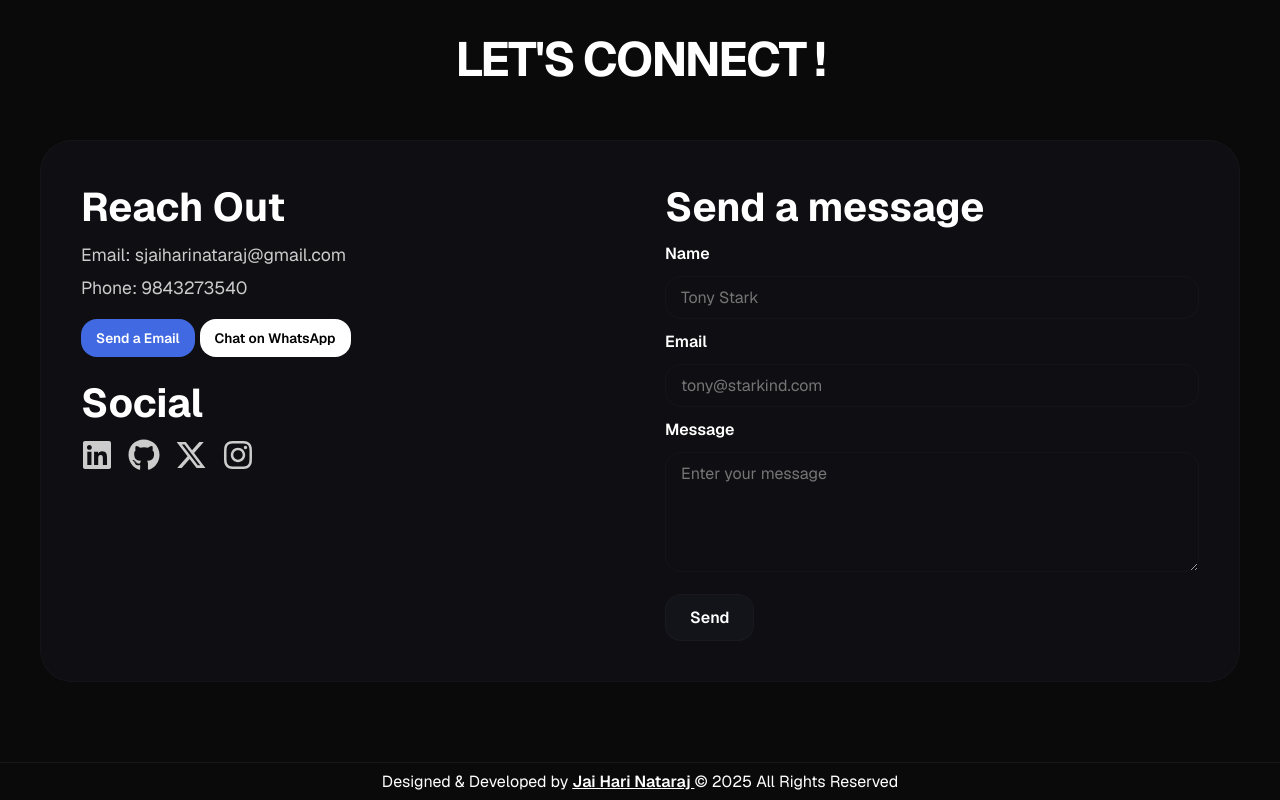
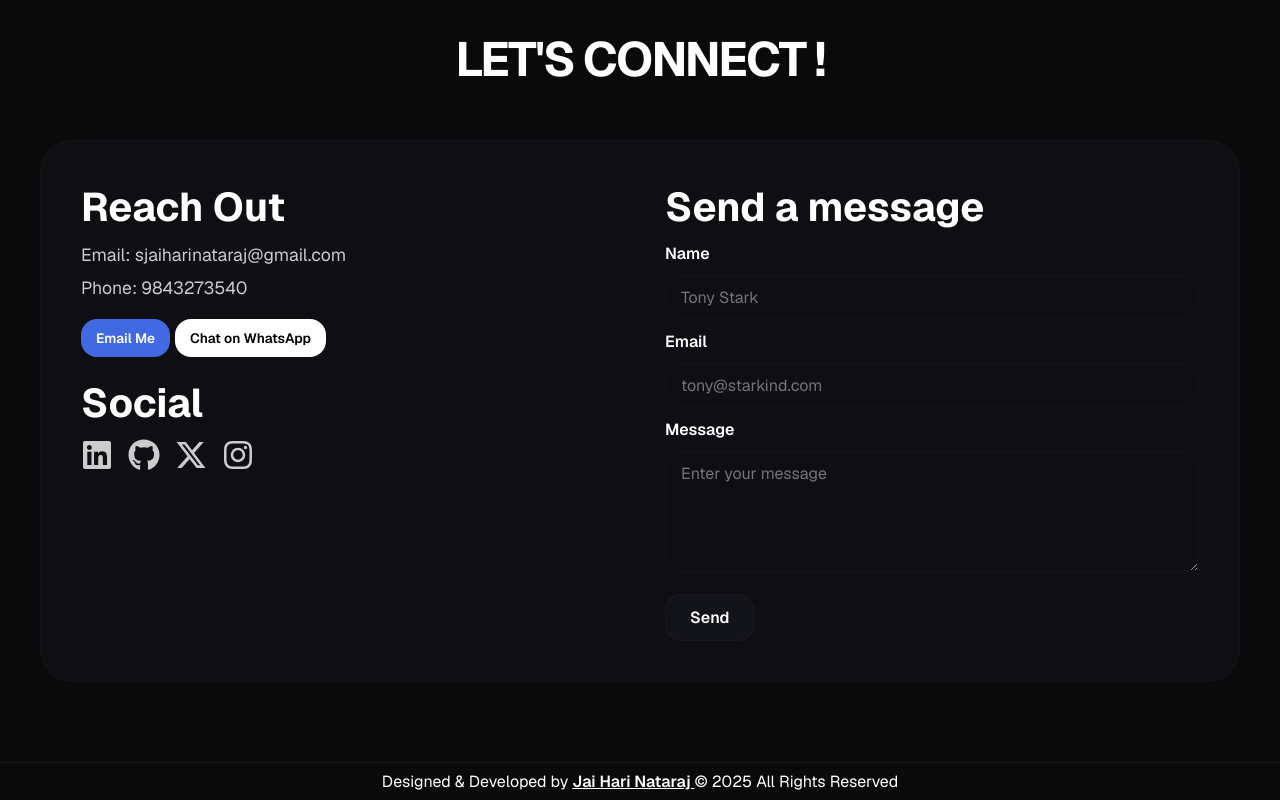
Before and after one commit to ijaihari/portfolio, a React (Vite) app: page / in a window 1280 px wide. Shown: the part 6036-6836 px from the top of the page. Built offline with nearby package versions, Linux system fonts and the light colour scheme; a web font is replaced by a local one.

Commit message:
profile updates

```diff
--- a/src/pages/Contact.jsx
+++ b/src/pages/Contact.jsx
@@ -17,7 +17,7 @@ function Contact() {
                         <p>Phone: 9843273540</p>
                         <div className='contact-btn'>
                             <a href="https://mail.google.com/mail/?view=cm&fs=1&to=sjaiharinataraj@gmail.com" target='_blank'>
-                                <button className='em-send'>Send a Email</button>
+                                <button className='em-send'>Email Me</button>
                             </a>
                             <a href="https://api.whatsapp.com/send/?phone=919843273540&text&type=phone_number&app_absent=0" target='_blank'>
                                 <button className='wa-send'>Chat on WhatsApp</button>
```
Also changed, not shown: public/about/profile.jpg.
